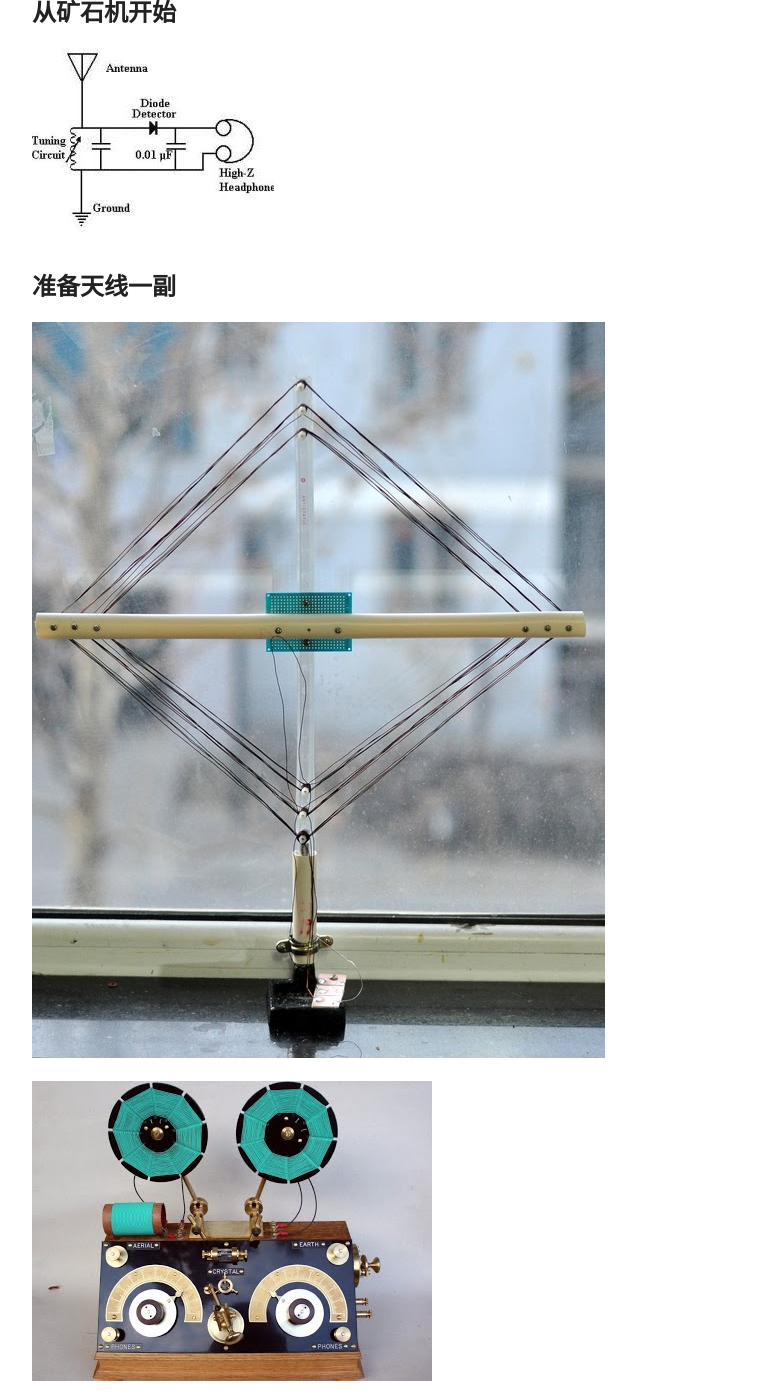
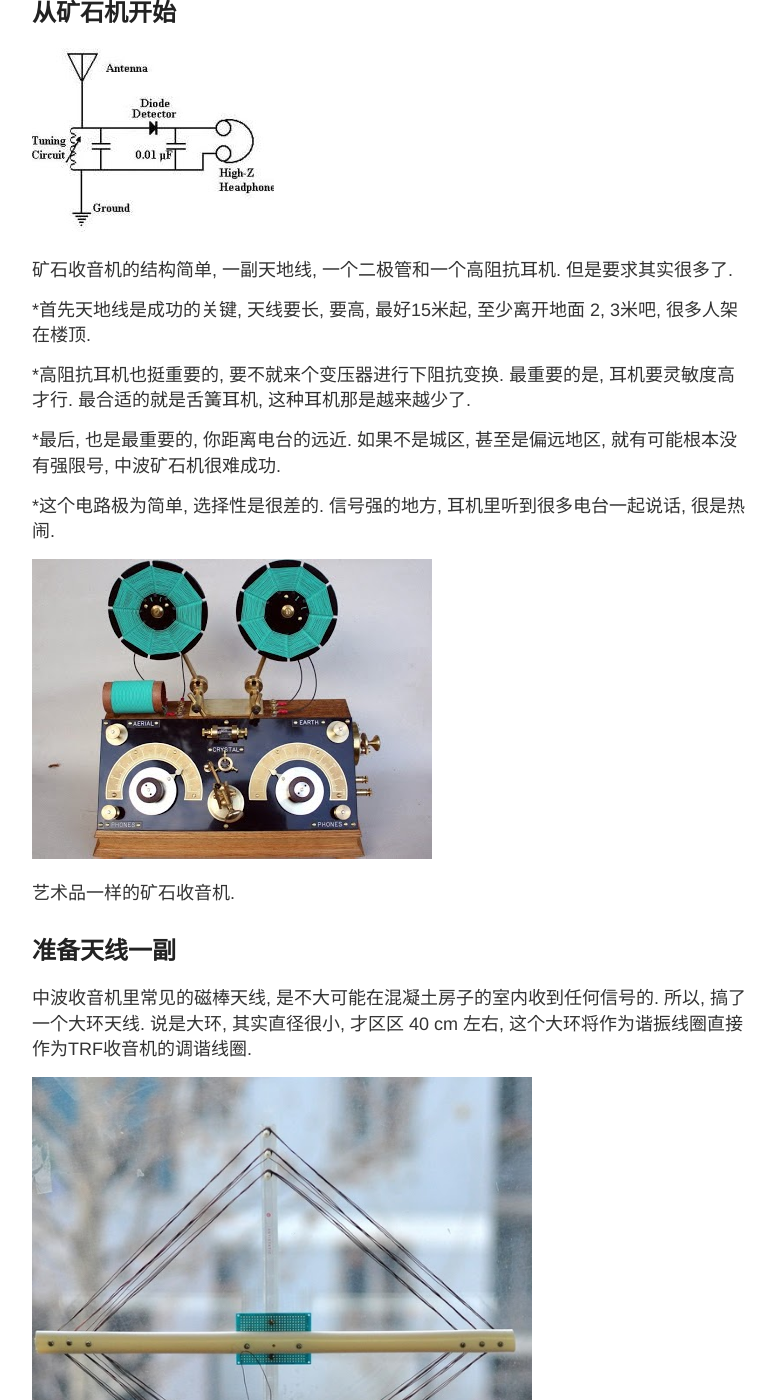
Before and after one commit to bh1rbg/bh1rbg.github.io, a Jekyll site: the page built from _posts/2012-2-09-trf-i-origin-receiver.md, in a window 1280 px wide and 1400 px high, scrolled down 504 px. Shown: the whole window, without its empty margins (248-1024 px from the left). Built offline with Jekyll 4.4.1, drawn with Linux system fonts in a browser that asks for light colours; some of the changed text lies outside the part shown.

Commit message:
TRF-I: update

```diff
--- a/_posts/2012-2-09-trf-i-origin-receiver.md
+++ b/_posts/2012-2-09-trf-i-origin-receiver.md
@@ -5,31 +5,54 @@
 
 TRF收音机紧邻矿石收音机. 矿石收音机装上音频放大器, 就可以叫做一个TRF了. 如果从未做过收音机, TRF似乎是个不错的选择, 可以增强diy的信念, 获得宝贵经验.
 
-![]({{ site.baseurl }}/images/trf-i-hb-pcb.jpg){: align="center" }
+![]({{ site.baseurl }}/images/trf-i-hb-pcb.jpg)
+
 
 ## 从矿石机开始
 
-
 ![]({{ site.baseurl }}/images/trf-i-crystalradio-sch.jpg){: align="center" }
 
-## 准备天线一副
-![]({{ site.baseurl }}/images/trf-i-loop-ant.jpg){: align="center" }
+矿石收音机的结构简单, 一副天地线, 一个二极管和一个高阻抗耳机. 但是要求其实很多了.
+
+*首先天地线是成功的关键, 天线要长, 要高, 最好15米起, 至少离开地面 2, 3米吧, 很多人架在楼顶.
+
+*高阻抗耳机也挺重要的, 要不就来个变压器进行下阻抗变换. 最重要的是, 耳机要灵敏度高才行. 最合适的就是舌簧耳机, 这种耳机那是越来越少了.
+
+*最后, 也是最重要的, 你距离电台的远近. 如果不是城区, 甚至是偏远地区, 就有可能根本没有强限号, 中波矿石机很难成功.
+
+*这个电路极为简单, 选择性是很差的. 信号强的地方, 耳机里听到很多电台一起说话, 很是热闹.
+
+
 
 ![]({{ site.baseurl }}/images/trf-i-nice-crystal.jpg){: align="center" }
 
+艺术品一样的矿石收音机.
+
+
+
+## 准备天线一副
+
+中波收音机里常见的磁棒天线, 是不大可能在混凝土房子的室内收到任何信号的. 所以, 搞了一个大环天线. 说是大环, 其实直径很小, 才区区 40 cm 左右, 这个大环将作为谐振线圈直接作为TRF收音机的调谐线圈.
+
+![]({{ site.baseurl }}/images/trf-i-loop-ant.jpg){: width="500" }
+
+
+
 ## 第一部TRF
 
-![]({{ site.baseurl }}/images/trf-i-trf-sch.jpg){: align="center" }
+![]({{ site.baseurl }}/images/trf-i-trf-sch-1.jpg){: align="center" }
 
-## 调谐线圈抽头
+这就是第一部要实验的TRF收音机电路了. 乍看之下, 最奇怪的地方是检波电路哪里去了. 本意呢是要用三极管检波, 后来仔细审视,感觉二静态电流取得比较大, 这可能导致检波效率不高.  把 9018 510k 电阻换成 1兆欧姆可能更好, 而9014的偏置二电阻可以减小少许, 可以实验决定.
+
+
+
+## 改进1:调谐线圈抽头
 
 ![]({{ site.baseurl }}/images/trf-i-trf-sch-tap.jpg){: align="center" }
 
-## 改进1
-![]({{ site.baseurl }}/images/trf-i-trf-sch-1.jpg){: align="center" }
 
-## 改进2
+## 改进1: bootstrap
 ![]({{ site.baseurl }}/images/trf-i-trf-sch-2.jpg){: align="center" }
 
-## 改进3
+## 改进2: 高阻检波
 ![]({{ site.baseurl }}/images/trf-i-trf-sch-final.jpg){: align="center" }
```
Also changed, not shown: radio.md (+2 -2 lines).
